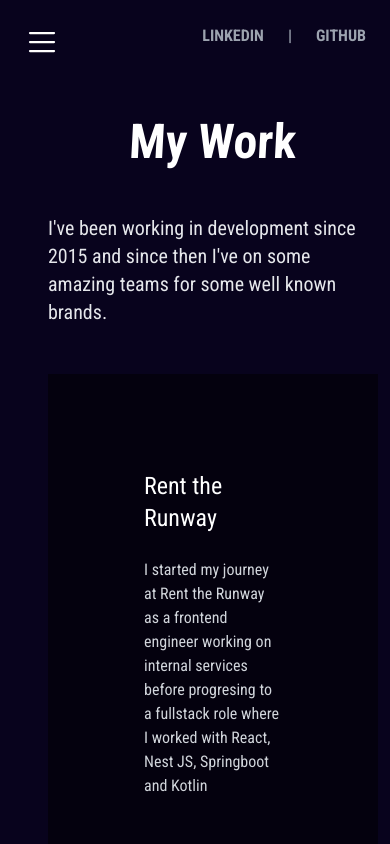
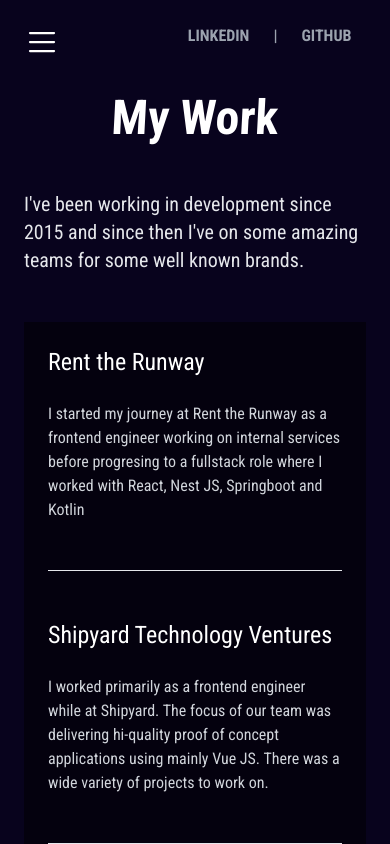
Before and after one commit to mccannsean421/cmccann-dot-com, a Next.js app: page /work in a window 390 px wide. Shown: the top 844 px of the page. Built offline with nearby package versions, Linux system fonts and the light colour scheme.

Commit message:
responsive fixes

```diff
--- a/src/app/blog/page.js
+++ b/src/app/blog/page.js
@@ -17,7 +17,7 @@
       <div className="container mx-auto max-w-4xl py-12">
         <PageHeader title="My Chaotic Blog" />
         <div className="pt-24">
-          <div className="py-12 px-24 bg-[rgba(0,0,0,0.5)]">
+          <div className="py-12 px-6 md:px-24 bg-[rgba(0,0,0,0.5)]">
             <ul>
               {posts.map((post) => (
                 <li key={post.slug} className="text-white">
--- a/src/app/globals.css
+++ b/src/app/globals.css
@@ -4,9 +4,13 @@
 
 /* TEST */
 
+:root {
+  --background: #08031d;
+}
+
 body {
   min-height: 100vh;
-  background: #08031d;
+  background: var(--background);
   overflow-x: hidden;
 }
 
@@ -80,6 +84,7 @@
 /* END TEST */
 nav {
   height: 70px;
+  background: var(--background);
 }
 
 nav > a:hover,
--- a/src/app/layout.js
+++ b/src/app/layout.js
@@ -18,7 +18,9 @@
         <Nav />
         <div className="hidden md:block aura aura--blue" />
         <div className="hidden md:block aura aura--nova" />
-        <div className="relative z-9">{children}</div>
+        <div className="relative z-9 absolute top-[70px] md:top-0">
+          {children}
+        </div>
         <Footer />
       </body>
     </html>
--- a/src/app/page.js
+++ b/src/app/page.js
@@ -10,9 +10,9 @@
     <div className="content-container">
       <main>
         <div className="hero grid justify-items-center">
-          <div className="platform p-12 my-36 max-w-4xl w-full text-center">
+          <div className="platform p-12 my-24 md:my-36 max-w-4xl w-full text-center">
             <h1
-              className={`text-5xl lg:text-8xl font-bold text-white pb-6 -skew-x-3`}
+              className={`text-6xl lg:text-8xl font-bold text-white pb-6 -skew-x-3`}
             >
               Cormac McCann
             </h1>
--- a/src/app/posts/3-tips-for-working-on-legacy-codebases.mdx
+++ b/src/app/posts/3-tips-for-working-on-legacy-codebases.mdx
@@ -2,7 +2,7 @@
 title: 3 Tips for working on legacy codebases
 subtitle: Things I wish someone warned me about before I agreed to update older sites.
 author: Cormac McCann
-description: A description for my blog. I woke up and am going to London today. Very sad to be leaving Laika, but excited to have a small get away.
+description: A few tips I wish someone had given me when working on older websites.
 publishDate: 03/07/2024
 ---
 
--- a/src/app/work/page.js
+++ b/src/app/work/page.js
@@ -52,14 +52,14 @@
     ));
 
   return (
-    <main className="grid items-center h-full p-12 max-w-4xl my-0 mx-auto">
+    <main className="grid items-center h-full p-6 md:p-12 md:max-w-4xl my-0 mx-auto">
       <PageHeader title="My Work" />
       <p data-testid="blurb" className="py-12 text-xl text-gray-200">
         {" "}
         I&apos;ve been working in development since 2015 and since then
         I&apos;ve on some amazing teams for some well known brands.
       </p>
-      <div className="bg-[rgba(0,0,0,0.5)] p-24">
+      <div className="bg-[rgba(0,0,0,0.5)] p-6 md:p-24">
         <ul>{jobTiles()}</ul>
       </div>
     </main>
--- a/src/components/ArticleTile.js
+++ b/src/components/ArticleTile.js
@@ -9,7 +9,7 @@
         </h3>
       </a>
       <h4 className="text-xl">{subtitle}</h4>
-      <p className="text-white py-6 text-3xl">{description}</p>
+      <p className="text-white py-6 text-xl md:text-3xl">{description}</p>
       <hr />
     </div>
   );
--- a/src/components/ContactForm.js
+++ b/src/components/ContactForm.js
@@ -1,6 +1,6 @@
 export default function ContactForm() {
   return (
-    <div className="flex items-center justify-center p-12">
+    <div className="flex items-center justify-center py-6 md:p-12">
       <div className="mx-auto md:max-w-4xl md:w-[500px]">
         <form name="contact" method="POST" data-netlify="true">
           <div className="mb-5">
--- a/src/components/Nav.js
+++ b/src/components/Nav.js
@@ -23,12 +23,12 @@
   ];
 
   return (
-    <nav className="p-6 grid grid-cols-2 relative z-10">
+    <nav className="p-6 grid grid-cols-2 fixed md:relative z-10">
       {/* nav links */}
       <div>
         <ul
-          className={`absolute md:relative top-[80px] md:relative lg:left-auto duration-200 lg:top-0 h-screen w-screen lg:h-auto lg:w-auto bg-[#08031d] md:bg-transparent ${
-            mobileNavIsOpen ? "left-0 " : "-left-[100%]"
+          className={`fixed md:relative top-[70px] lg:left-auto duration-200 lg:top-0 h-screen w-screen lg:h-auto lg:w-auto bg-[#08031d] md:bg-transparent ${
+            mobileNavIsOpen ? "left-0 fixed" : "-left-[100%]"
           } nav-list`}
         >
           {navLinks.map((link, index) => (
@@ -77,7 +77,7 @@
               height="36"
               viewBox="0 0 24 24"
               stroke-width="1.5"
-              stroke="#2c3e50"
+              stroke="#fff"
               fill="none"
               stroke-linecap="round"
               stroke-linejoin="round"
```
Also changed, not shown: 1 other file (tests, documents, lock files or other folders).
